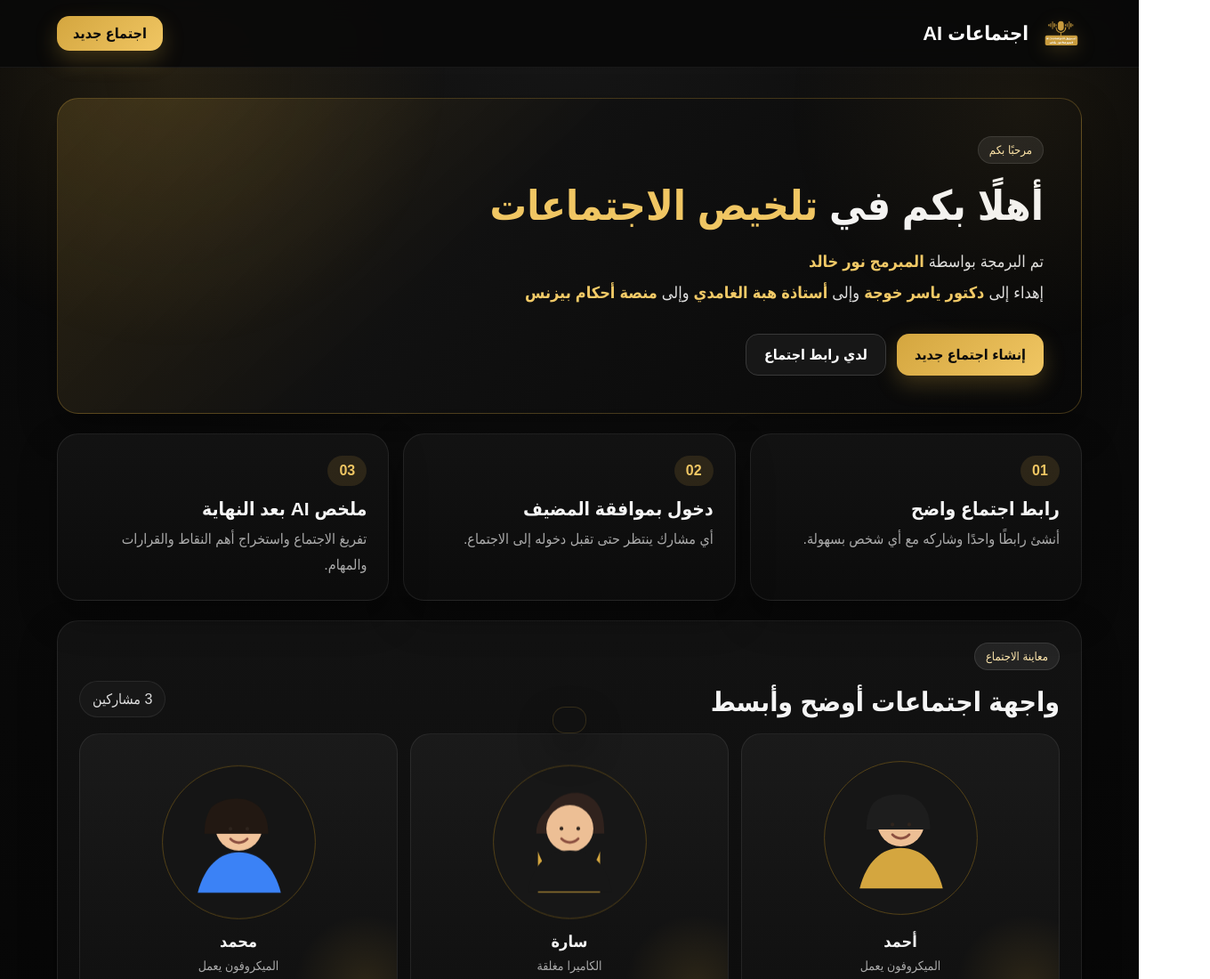
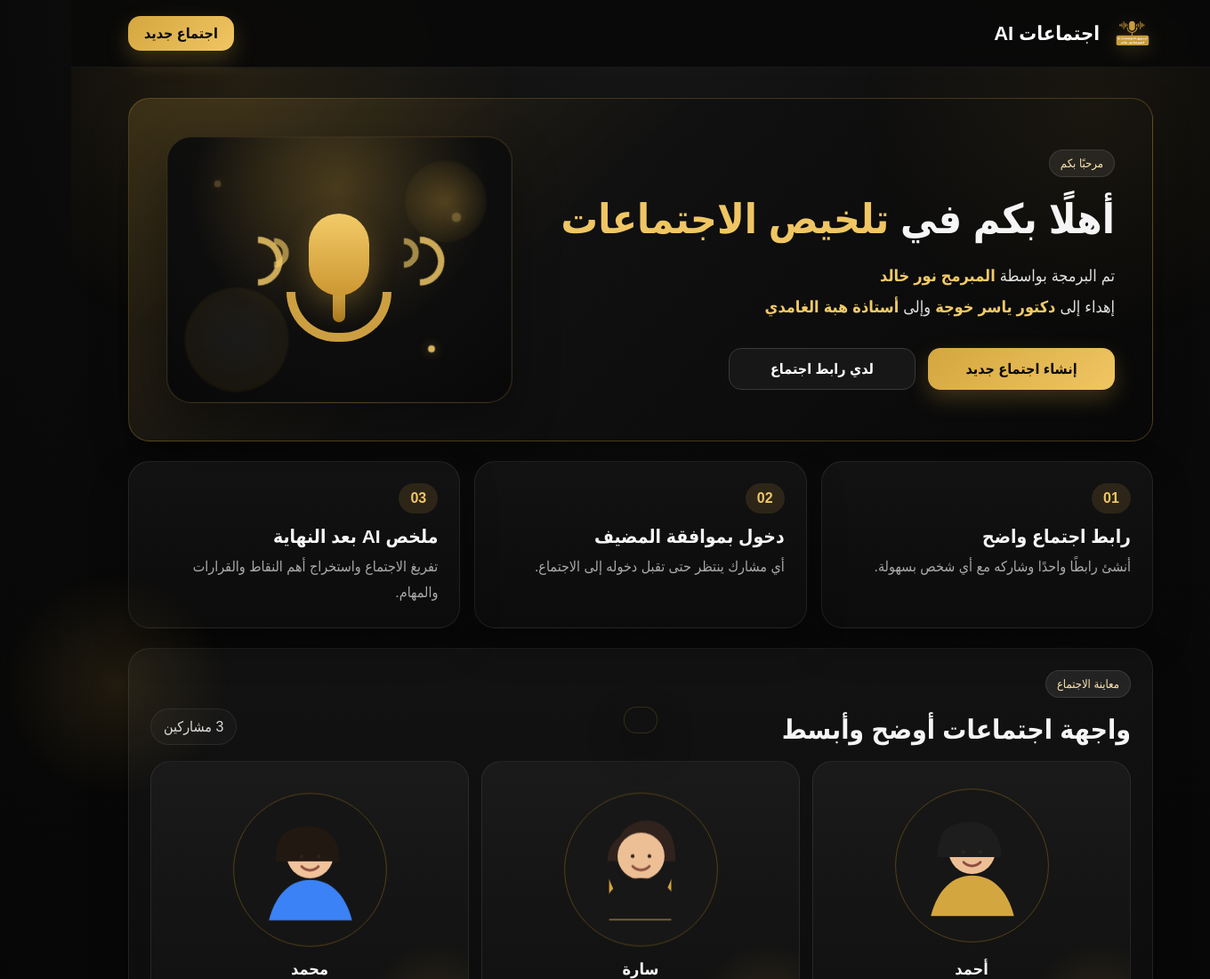
Before and after one commit to nouramr787898-pixel/-, a website: page index.html in a window 1280 px wide. Shown: the top 1100 px of the page at 89% size, 1360 px wide, since content can reach past the window. Drawn offline with nearby package versions, Linux system fonts and the light colour scheme.

Commit message:
Add files via upload

```diff
--- a/index.html
+++ b/index.html
@@ -6,9 +6,9 @@
   <meta name="theme-color" content="#090909" />
   <title>تسجيل الاجتماعات AI</title>
   <link rel="icon" href="logo.png" />
-  <link rel="stylesheet" href="style.css?v=12.0.0" />
+  <link rel="stylesheet" href="style.css?v=15.0.0" />
 </head>
-<body data-build="12.0.0">
+<body data-build="15.0.0">
   <header class="topbar">
     <a class="brand" href="/"><img src="logo.png" alt="الشعار"><span>اجتماعات AI</span></a>
     <button id="headerCreate" class="primary small">اجتماع جديد</button>
@@ -21,11 +21,27 @@
         <span class="welcomeLabel">مرحبًا بكم</span>
         <h1>أهلًا بكم في <span>تلخيص الاجتماعات</span></h1>
         <p>تم البرمجة بواسطة <strong>المبرمج نور خالد</strong><br>
-        إهداء إلى <strong>دكتور ياسر خوجة</strong> وإلى <strong>أستاذة هبة الغامدي</strong> وإلى <strong>منصة أحكام بيزنس</strong></p>
-        <div class="heroActions">
+        إهداء إلى <strong>دكتور ياسر خوجة</strong> وإلى <strong>أستاذة هبة الغامدي</strong></p>
+        <div class="heroActions splitButtons">
           <button id="createMeeting" class="primary">إنشاء اجتماع جديد</button>
           <button id="joinByCode" class="secondary">لدي رابط اجتماع</button>
         </div>
+      </div>
+      <div class="heroIconPanel" aria-hidden="true">
+        <div class="heroIconOrb orbOne"></div>
+        <div class="heroIconOrb orbTwo"></div>
+        <div class="heroIconCore">
+          <div class="micStem"></div>
+          <div class="micBody"></div>
+          <div class="micBase"></div>
+          <div class="soundWave waveR1"></div>
+          <div class="soundWave waveR2"></div>
+          <div class="soundWave waveL1"></div>
+          <div class="soundWave waveL2"></div>
+        </div>
+        <div class="sparkDot dot1"></div>
+        <div class="sparkDot dot2"></div>
+        <div class="sparkDot dot3"></div>
       </div>
     </section>
 
@@ -139,7 +155,7 @@
       <div class="welcomeBannerText">
         <span class="welcomeLabel">مرحبًا بكم</span>
         <h2>أهلًا بكم في تلخيص الاجتماعات</h2>
-        <p>تم البرمجة بواسطة <strong>المبرمج نور خالد</strong><br>إهداء إلى <strong>دكتور ياسر خوجة</strong> وإلى <strong>أستاذة هبة الغامدي</strong> وإلى <strong>منصة أحكام بيزنس</strong></p>
+        <p>تم البرمجة بواسطة <strong>المبرمج نور خالد</strong><br>إهداء إلى <strong>دكتور ياسر خوجة</strong> وإلى <strong>أستاذة هبة الغامدي</strong></p>
       </div>
     </section>
 
@@ -193,6 +209,6 @@
   <div id="toast" class="toast"></div>
   <script src="/socket.io/socket.io.js"></script>
   <script src="https://cdn.jsdelivr.net/npm/livekit-client/dist/livekit-client.umd.min.js"></script>
-  <script src="app.js?v=12.0.0"></script>
+  <script src="app.js?v=15.0.0"></script>
 </body>
 </html>
--- a/style.css
+++ b/style.css
@@ -154,3 +154,115 @@ body::before{content:"";position:fixed;inset:0;pointer-events:none;background:
 .previewPeople{display:grid;grid-template-columns:repeat(3,1fr);gap:14px}.previewPerson{min-height:300px;background:linear-gradient(180deg,#1a1a1a,#101010);border:1px solid rgba(255,255,255,.08);border-radius:22px;display:grid;place-items:center;align-content:center;gap:8px;padding:18px;position:relative;overflow:hidden}.previewPerson::after{content:"";position:absolute;inset:auto -50px -70px auto;width:170px;height:170px;border-radius:50%;background:radial-gradient(circle,rgba(212,166,63,.14),transparent 67%)}.previewPersonArt{width:185px;animation:floatAvatar 4s ease-in-out infinite;position:relative;z-index:1}.previewPersonArt.delay1{animation-delay:.7s}.previewPersonArt.delay2{animation-delay:1.2s}.previewPersonArt svg{width:100%;display:block}.previewPerson b{font-size:18px;position:relative;z-index:1}.previewPerson span{color:#aaa;font-size:14px;position:relative;z-index:1}.previewSummaryStrip{margin-top:14px;padding:16px;text-align:center;border-radius:16px;background:rgba(212,166,63,.1);border:1px solid rgba(212,166,63,.25);color:#f2ca67;font-weight:800}
 @media(max-width:900px){.homeWelcome{grid-template-columns:1fr}.homeFeatureGrid,.previewPeople{grid-template-columns:1fr}.homeWelcomeText h1{font-size:34px}.previewHeading{align-items:flex-start;flex-direction:column}}
 \n\n/* ===== v12 camera + homepage refinements ===== */\n.homeWelcome{grid-template-columns:1fr!important}\n.welcomeBanner{display:block!important}\n.homeWelcomeMark,.welcomeBannerBadge{display:none!important}\n#videoGrid{min-height:72vh}\n#videoGrid.count-1{grid-template-columns:1fr;min-height:72vh}\n#videoGrid.count-1 .videoTile{min-height:72vh}\n#videoGrid.count-2 .videoTile{min-height:62vh}\n.videoTile video{width:100%;height:100%;object-fit:cover}\n.videoTile.local.rearCamera video{transform:none!important}\n#flipCamBtn{border-color:rgba(212,166,63,.35);color:#f2ca67}\n#flipCamBtn::before{content:"↻";margin-left:7px;font-size:18px}\n@media(max-width:900px){#videoGrid{min-height:68vh}#videoGrid.count-1 .videoTile{min-height:68vh}#videoGrid.count-2 .videoTile{min-height:48vh}}\n@media(max-width:640px){#videoGrid.count-1 .videoTile{min-height:64vh}#videoGrid.count-2 .videoTile{min-height:44vh}}\n
+
+/* ===== v15 hero animated left icon ===== */
+.homeWelcome{
+  display:grid !important;
+  grid-template-columns:minmax(0,1.15fr) minmax(260px,.85fr) !important;
+  gap:28px;
+  align-items:center;
+  overflow:hidden;
+  position:relative;
+}
+.homeWelcome::before{
+  content:"";
+  position:absolute;
+  inset:auto auto -100px -80px;
+  width:260px;
+  height:260px;
+  border-radius:50%;
+  background:radial-gradient(circle, rgba(212,166,63,.12), transparent 70%);
+  pointer-events:none;
+}
+.homeWelcomeText{
+  position:relative;
+  z-index:2;
+}
+.splitButtons{display:flex;gap:14px;flex-wrap:wrap}
+.splitButtons > *{min-width:210px}
+.heroIconPanel{
+  position:relative;
+  min-height:300px;
+  border:1px solid rgba(212,166,63,.22);
+  border-radius:28px;
+  background:radial-gradient(circle at 50% 20%, rgba(212,166,63,.18), rgba(14,14,14,.98) 54%, rgba(8,8,8,.98) 100%);
+  box-shadow:0 22px 50px rgba(0,0,0,.34), inset 0 0 0 1px rgba(255,255,255,.03);
+  display:grid;
+  place-items:center;
+  overflow:hidden;
+}
+.heroIconCore{
+  position:relative;
+  width:172px;
+  height:172px;
+  display:grid;
+  place-items:center;
+  animation:heroFloat 4.2s ease-in-out infinite;
+}
+.micBody{
+  position:absolute;
+  top:26px;
+  width:68px;
+  height:92px;
+  border-radius:34px;
+  background:linear-gradient(180deg, #f3cb69, #cc9732);
+  box-shadow:0 12px 30px rgba(212,166,63,.26);
+}
+.micStem{
+  position:absolute;
+  top:104px;
+  width:14px;
+  height:44px;
+  border-radius:10px;
+  background:linear-gradient(180deg, #d9ad49, #a7771e);
+}
+.micBase{
+  position:absolute;
+  top:114px;
+  width:118px;
+  height:56px;
+  border:10px solid #d6a845;
+  border-top:0;
+  border-radius:0 0 70px 70px;
+  opacity:.95;
+}
+.soundWave{
+  position:absolute;
+  top:54px;
+  width:34px;
+  height:34px;
+  border:7px solid rgba(242,202,103,.95);
+  border-radius:50%;
+  border-left-color:transparent;
+  border-bottom-color:transparent;
+  animation:wavePulse 1.8s ease-in-out infinite;
+}
+.waveR1{right:-4px; transform:rotate(45deg)}
+.waveR2{right:-32px; width:54px; height:54px; opacity:.72; transform:rotate(45deg); animation-delay:.2s}
+.waveL1{left:-4px; transform:scaleX(-1) rotate(45deg)}
+.waveL2{left:-32px; width:54px; height:54px; opacity:.72; transform:scaleX(-1) rotate(45deg); animation-delay:.2s}
+.heroIconOrb{
+  position:absolute;
+  border-radius:50%;
+  filter:blur(1px);
+  animation:orbFloat 6s ease-in-out infinite;
+}
+.orbOne{width:92px;height:92px;top:24px;right:28px;background:radial-gradient(circle, rgba(212,166,63,.3), rgba(212,166,63,.06) 70%, transparent 72%)}
+.orbTwo{width:120px;height:120px;bottom:18px;left:18px;background:radial-gradient(circle, rgba(255,255,255,.06), rgba(212,166,63,.08) 68%, transparent 70%);animation-delay:1s}
+.sparkDot{position:absolute;border-radius:50%;background:#f2ca67;box-shadow:0 0 14px rgba(242,202,103,.55);animation:sparkle 2.4s ease-in-out infinite}
+.dot1{width:9px;height:9px;top:48px;left:52px}
+.dot2{width:12px;height:12px;top:84px;right:56px;animation-delay:.5s}
+.dot3{width:8px;height:8px;bottom:56px;right:86px;animation-delay:1.1s}
+@keyframes heroFloat{0%,100%{transform:translateY(0)}50%{transform:translateY(-10px)}}
+@keyframes wavePulse{0%,100%{opacity:.45;transform:translateY(0) scale(.94) rotate(45deg)}50%{opacity:1;transform:translateY(-2px) scale(1.04) rotate(45deg)}}
+@keyframes orbFloat{0%,100%{transform:translateY(0)}50%{transform:translateY(10px)}}
+@media(max-width:900px){
+  .homeWelcome{grid-template-columns:1fr !important}
+  .heroIconPanel{order:-1; min-height:240px}
+  .homeWelcomeText h1{font-size:34px}
+}
+@media(max-width:640px){
+  .splitButtons > *{min-width:100%}
+  .heroIconPanel{min-height:220px}
+  .heroIconCore{transform:scale(.9)}
+}
```
